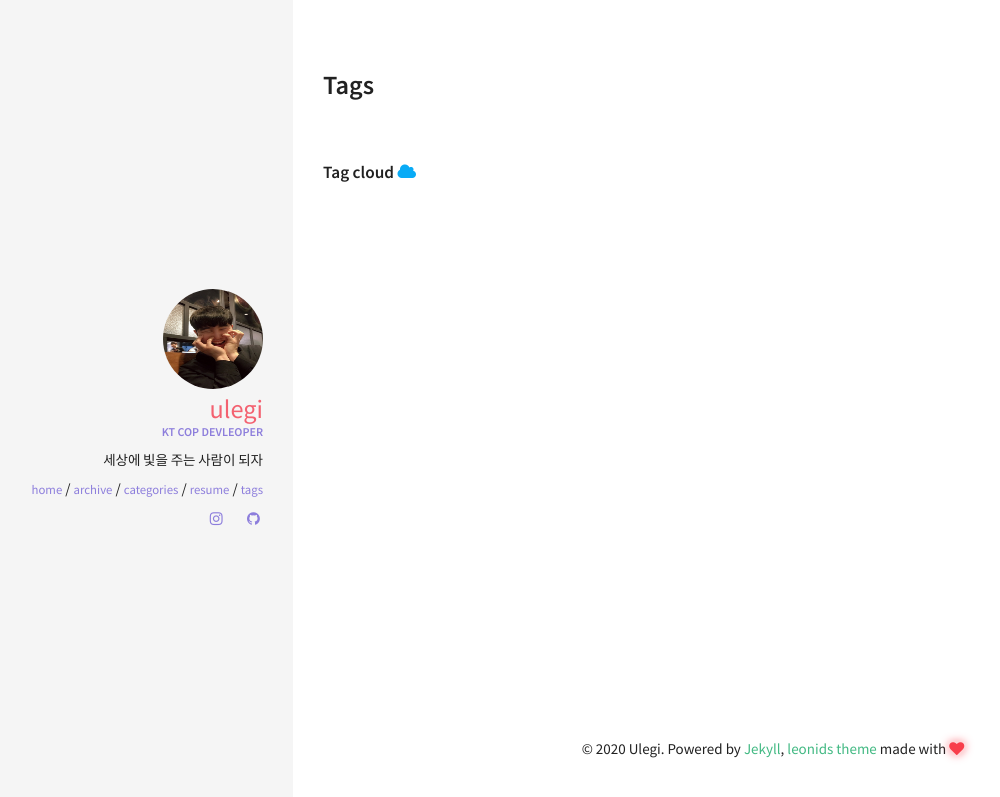
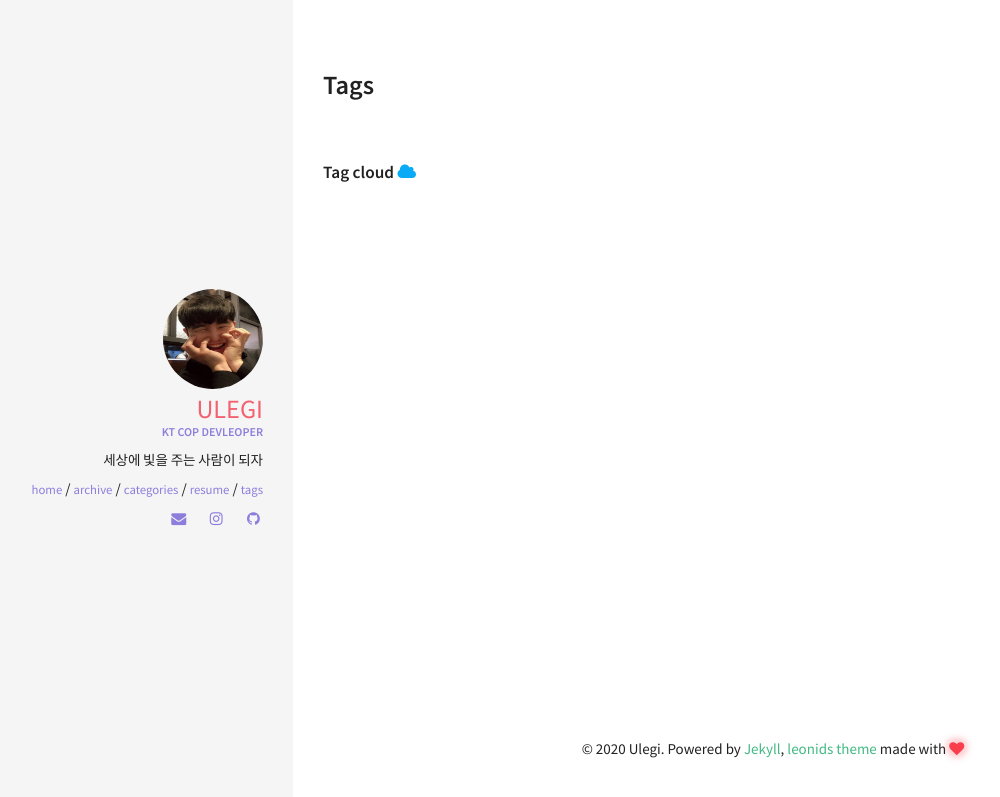
Before and after one commit to Ulegi/Ulegi.github.io, a Jekyll site: the page built from tags.html, in a window 1280 px wide. Shown: the top 797 px of the page, without its empty margins (27-1027 px from the left). Built offline with Jekyll 4.4.1, drawn with Linux system fonts in a browser that asks for light colours.

Commit message:
simple things5

```diff
--- a/_config.yml
+++ b/_config.yml
@@ -37,7 +37,7 @@ owner:
   avatar: KakaoTalk_20200301_162645807.jpg
   job: "KT cop Devleoper"
   bio: "세상에 빛을 주는 사람이 되자"
-  email:
+  email: "smwhite1128@naver.com"
   disqus-shortname:
   twitter: #username
   facebook: #username
--- a/_includes/head.html
+++ b/_includes/head.html
@@ -17,7 +17,7 @@
   <meta name="keywords" content="{{ site.keywords | array_to_sentence_string }}">
   <meta name="author" content="{{ title | escape }}">
   <meta name="viewport" content="width=device-width, initial-scale=1.0">
-  <meta name="theme-color" content="#f5f5f5">
+  <meta name="theme-color" content="#cee7fa">
 
   <!-- Twitter Tags -->
   <meta name="twitter:card" content="summary">
--- a/_sass/pages/_layout.scss
+++ b/_sass/pages/_layout.scss
@@ -33,7 +33,7 @@
     display: block;
     color: #F36170;
     font-size: 1.75em;
-    text-transform: lowercase;
+    text-transform: uppercase;
   }
   .author_job {
     display: block;
```
Also changed, not shown: img/KakaoTalk_20200301_162645807.jpg.
